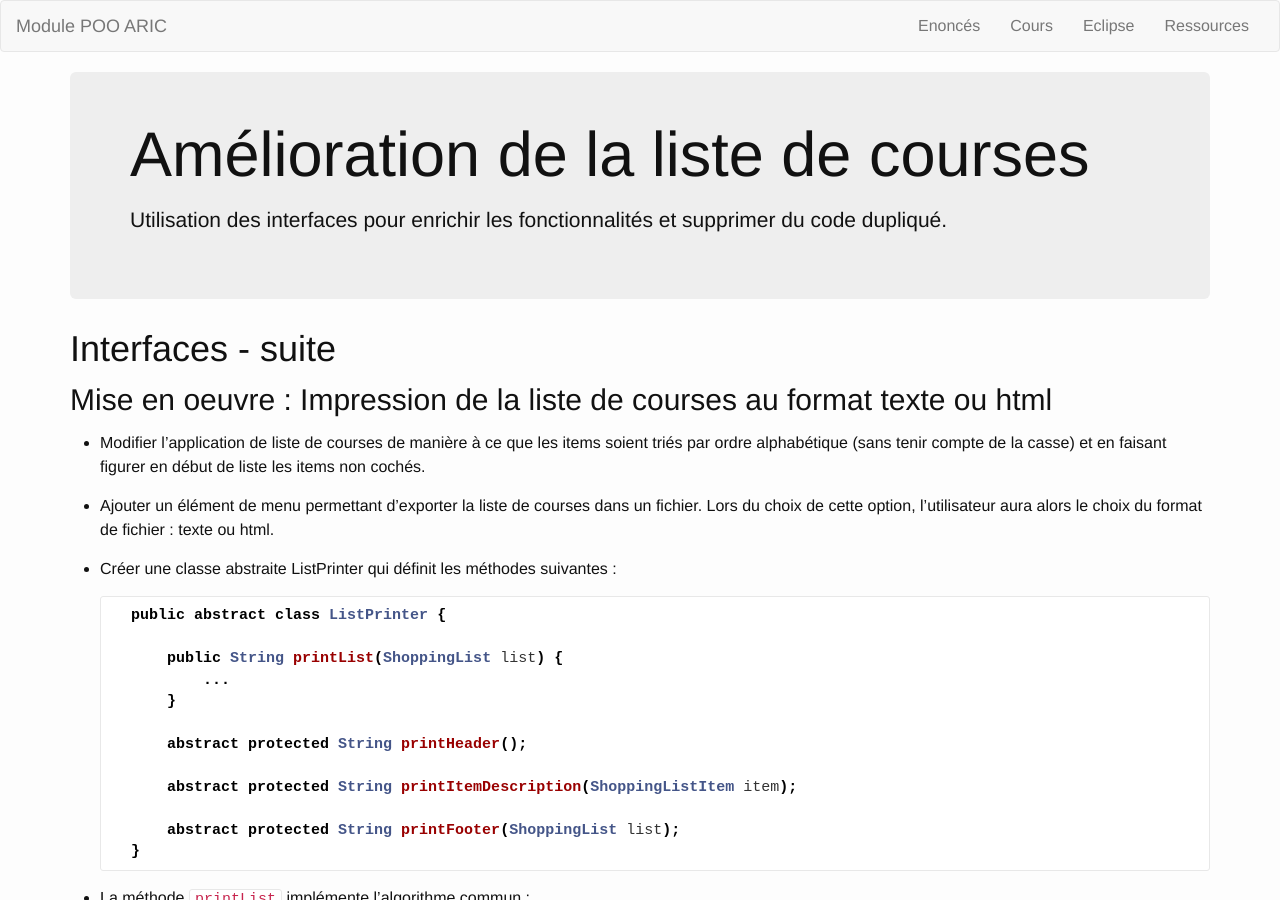
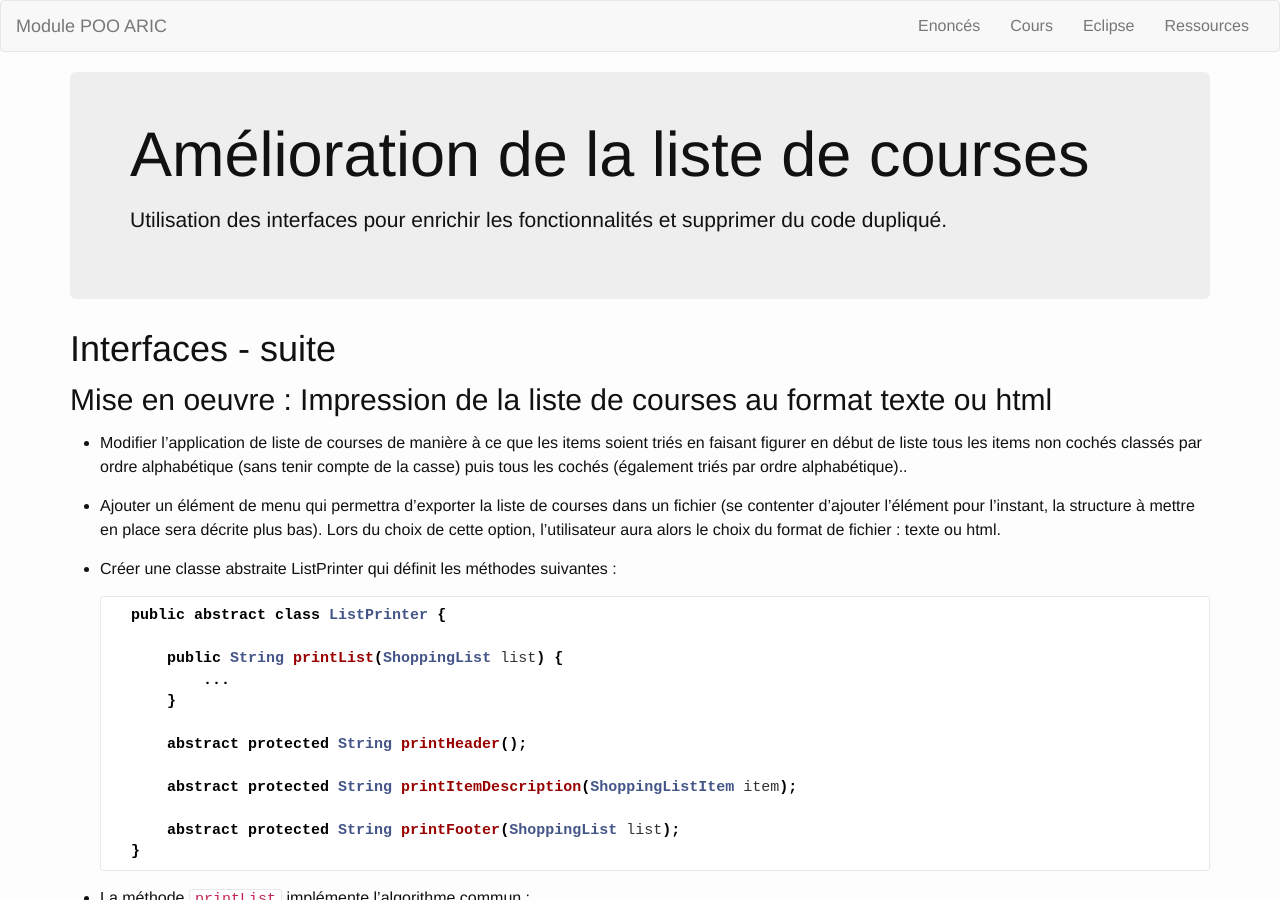
Before and after one commit to geiilyon/geiilyon.github.io, a Jekyll site: the page built from _collection_enonces/tp6.md, in a window 1280 px wide and 900 px high. Built offline with Jekyll 4.4.1, drawn with Linux system fonts in a browser that asks for light colours; nearby versions of some CDN libraries.

Commit message:
Reformulation tri liste de course + export text et html

```diff
--- a/_collection_enonces/tp6.md
+++ b/_collection_enonces/tp6.md
@@ -8,9 +8,9 @@ excerpt: Utilisation des interfaces pour enrichir les fonctionnalités et suppri
 
 ## Mise en oeuvre : Impression de la liste de courses au format texte ou html
 
-* Modifier l'application de liste de courses de manière à ce que les items soient triés par ordre alphabétique (sans tenir compte de la casse) et en faisant figurer en début de liste les items non cochés.
+* Modifier l'application de liste de courses de manière à ce que les items soient triés en faisant figurer en début de liste tous les items non cochés classés par ordre alphabétique (sans tenir compte de la casse) puis tous les cochés (également triés par ordre alphabétique)..
 
-* Ajouter un élément de menu permettant d'exporter la liste de courses dans un fichier. Lors du choix de cette option, l'utilisateur aura alors le choix du format de fichier : texte ou html.
+* Ajouter un élément de menu qui permettra d'exporter la liste de courses dans un fichier (se contenter d'ajouter l'élément pour l'instant, la structure à mettre en place sera décrite plus bas). Lors du choix de cette option, l'utilisateur aura alors le choix du format de fichier : texte ou html.
 
 * Créer une classe abstraite ListPrinter qui définit les méthodes suivantes :
 
```
